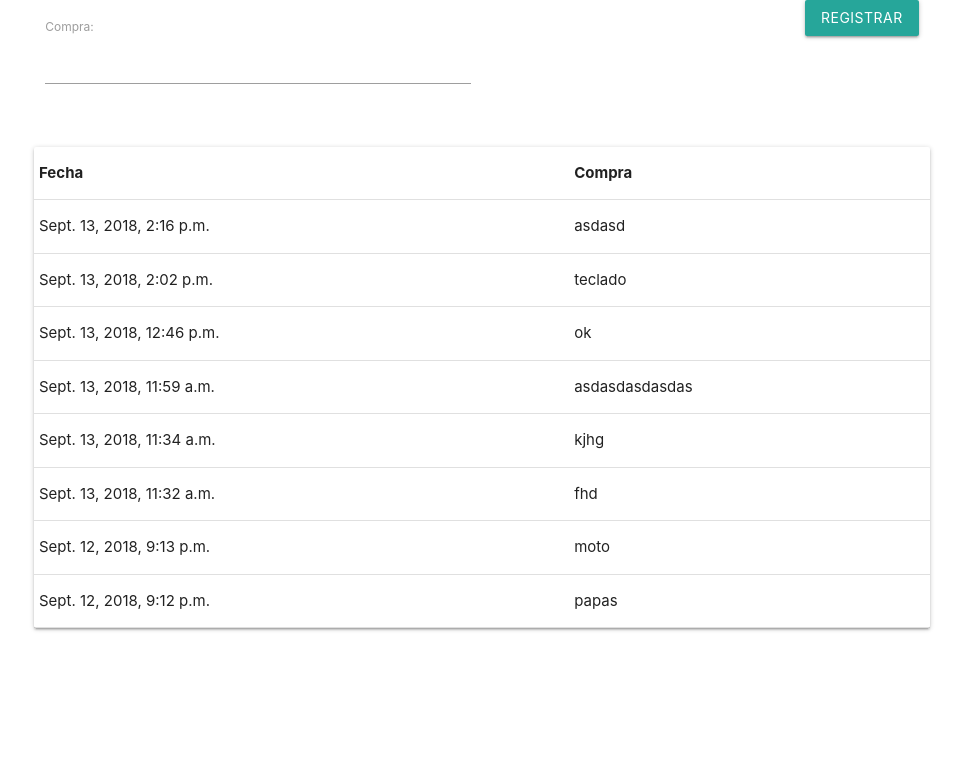
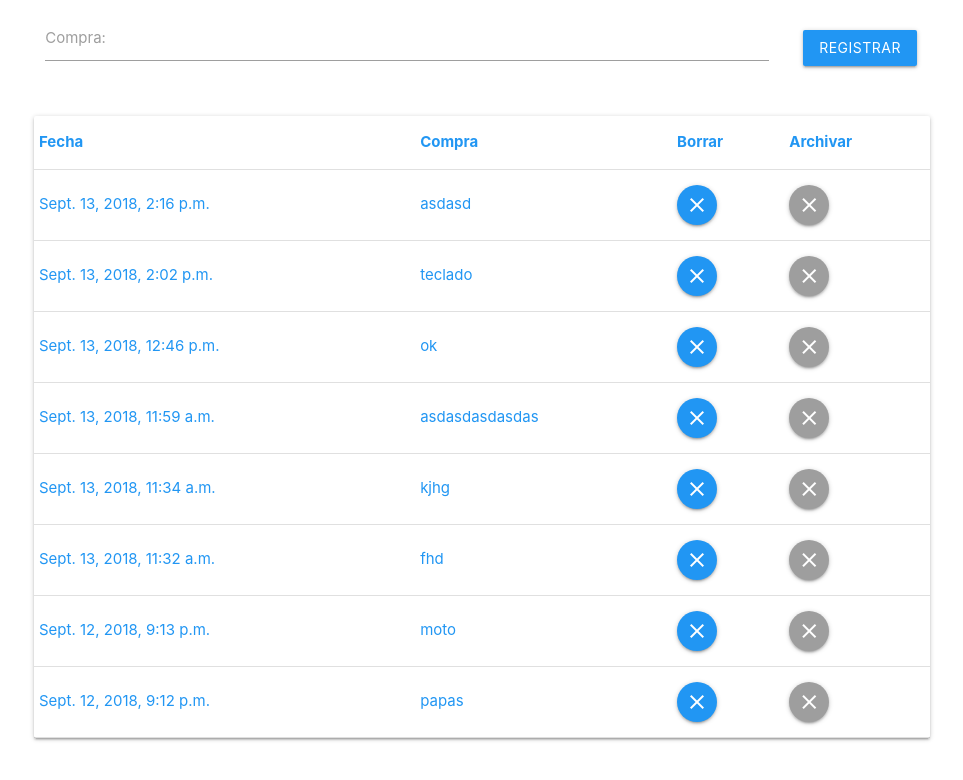
Before and after one commit to benjagilardini/Registro-de-Compras, a Django app: page / in a window 1280 px wide. Shown: the top 780 px of the page, without its empty margins (158-1121 px from the left). Run offline with Django 3.2, Linux system fonts and the light colour scheme; data comes from the database, SQL or seed files in the repository; both versions use the stored data as it was after the commit; some libraries are stand-ins or nearby versions.

Commit message:
Mejora de la estetica de la pagina

```diff
--- a/Registro_Compras/templates/Tabla.html
+++ b/Registro_Compras/templates/Tabla.html
@@ -17,24 +17,25 @@
     <form action="{%url 'post'%}" method="post">
         {% csrf_token %}
         <div class="row">
-            <div class="col s6">
-                {{ form.as_p }}
+            <div class="input-field col s10">
+                {{ form }}
             </div>
-            <div class="row">
-                <div class="col s3"></div>
-                <div class="col s3" align="right">
-                    <button type="submit" class="btn">Registrar</button>
+            <div class="input-field col s2" align="right">
+                <div class="input-field col s12">
+                    <button type="submit" class="btn blue">Registrar</button>
                 </div>
             </div>
         </div>
     </form>
 
-    <div class="card">
+    <div class="card light-grey blue-text">
         <table class="highlight">
         	<thead>
                 <tr>
                     <th>Fecha</th>
                     <th>Compra</th>
+                    <th>Borrar</th>
+                    <th>Archivar</th>
                 </tr>
             </thead>
             <tbody>
@@ -42,6 +43,8 @@
                     <tr>
                     	<td>{{ rg.fecha }}</td>
                     	<td>{{ rg.compra }}</td>
+                        <td><a class="btn-floating btn waves-effect waves-light blue"><i class="material-icons">close</i></a></td>
+                        <td><a class="btn-floating btn waves-effect waves-light grey"><i class="material-icons">clear</i></a></td>
                     </tr>
                 {% endfor %}
             </tbody>
```
Also changed, not shown: db.sqlite3.
